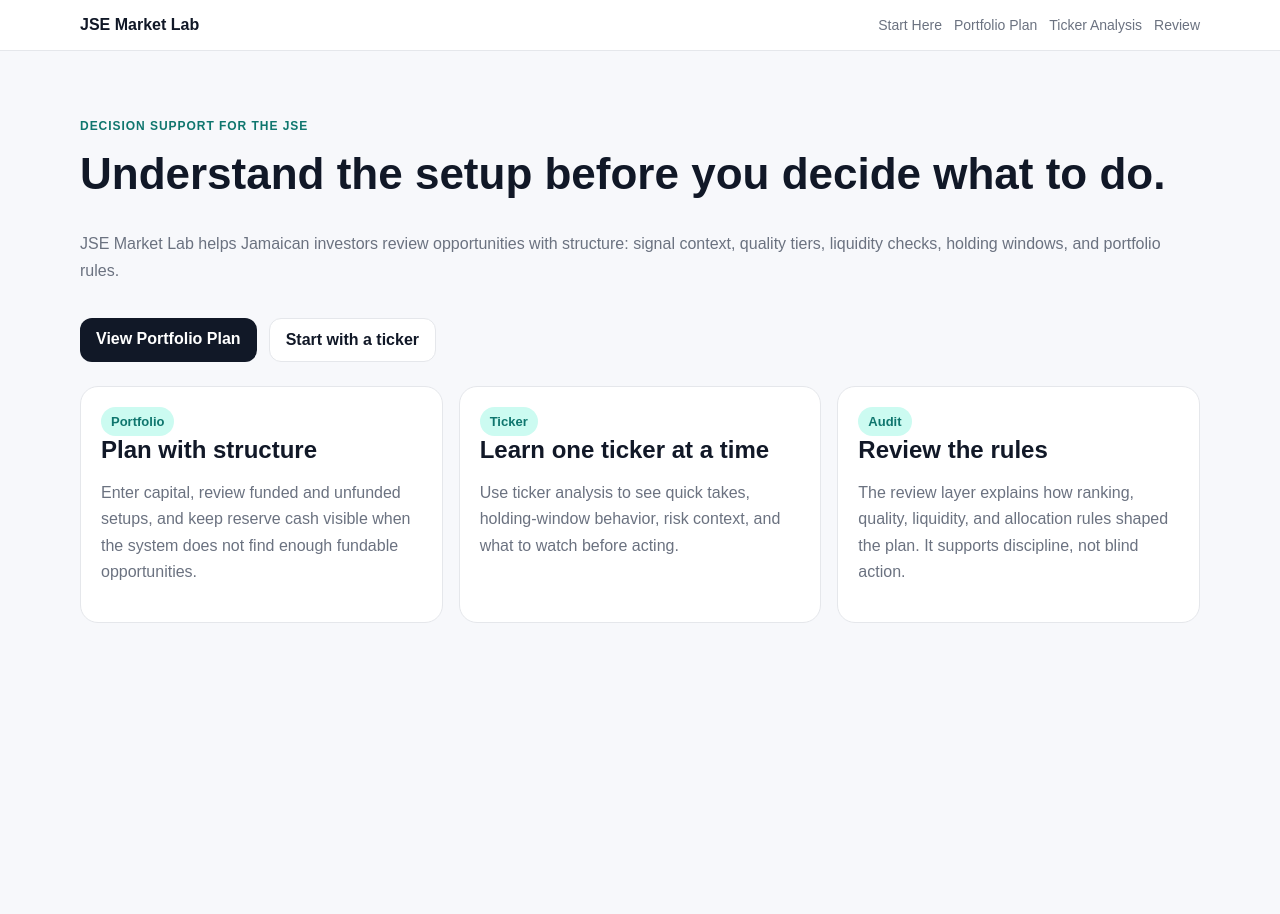
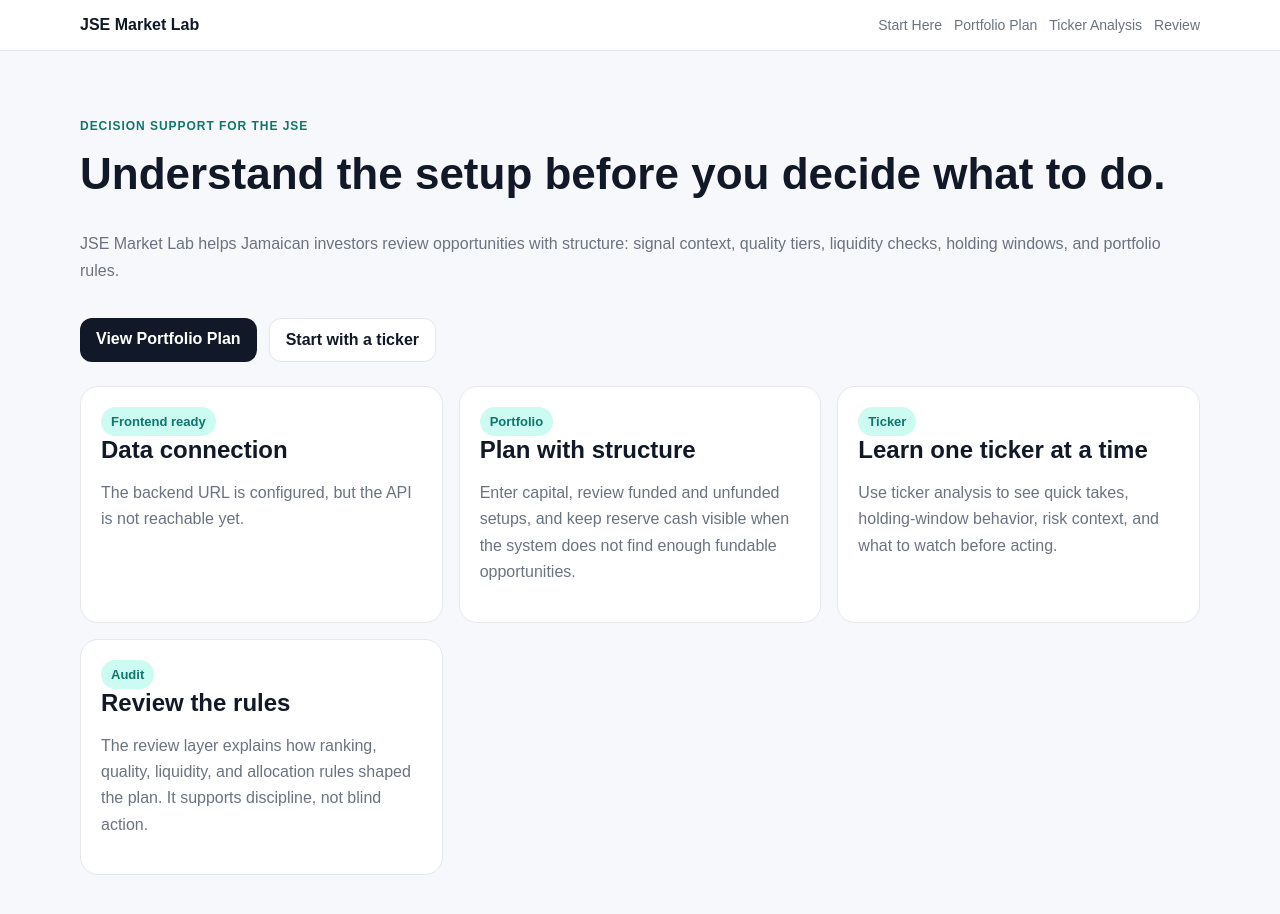
Before and after one commit to beautifulmind9/jse-market-lab, a Next.js app in the folder frontend/: page / in a window 1280 px wide. Shown: the top 914 px of the page. Before the commit the page ends 800 px from the top, so only its background shows below. Built offline with nearby package versions, Linux system fonts and the light colour scheme; no server answers.

Commit message:
Show backend connection status on homepage

```diff
--- a/frontend/app/page.tsx
+++ b/frontend/app/page.tsx
@@ -1,4 +1,5 @@
 import Link from 'next/link';
+import { ApiStatusCard } from '@/components/shared/ApiStatusCard';
 import { InfoCard } from '@/components/shared/InfoCard';
 
 export default function HomePage() {
@@ -22,6 +23,7 @@
       </section>
 
       <section className="grid">
+        <ApiStatusCard />
         <InfoCard title="Plan with structure" label="Portfolio">
           <p>
             Enter capital, review funded and unfunded setups, and keep reserve cash visible when the
```
